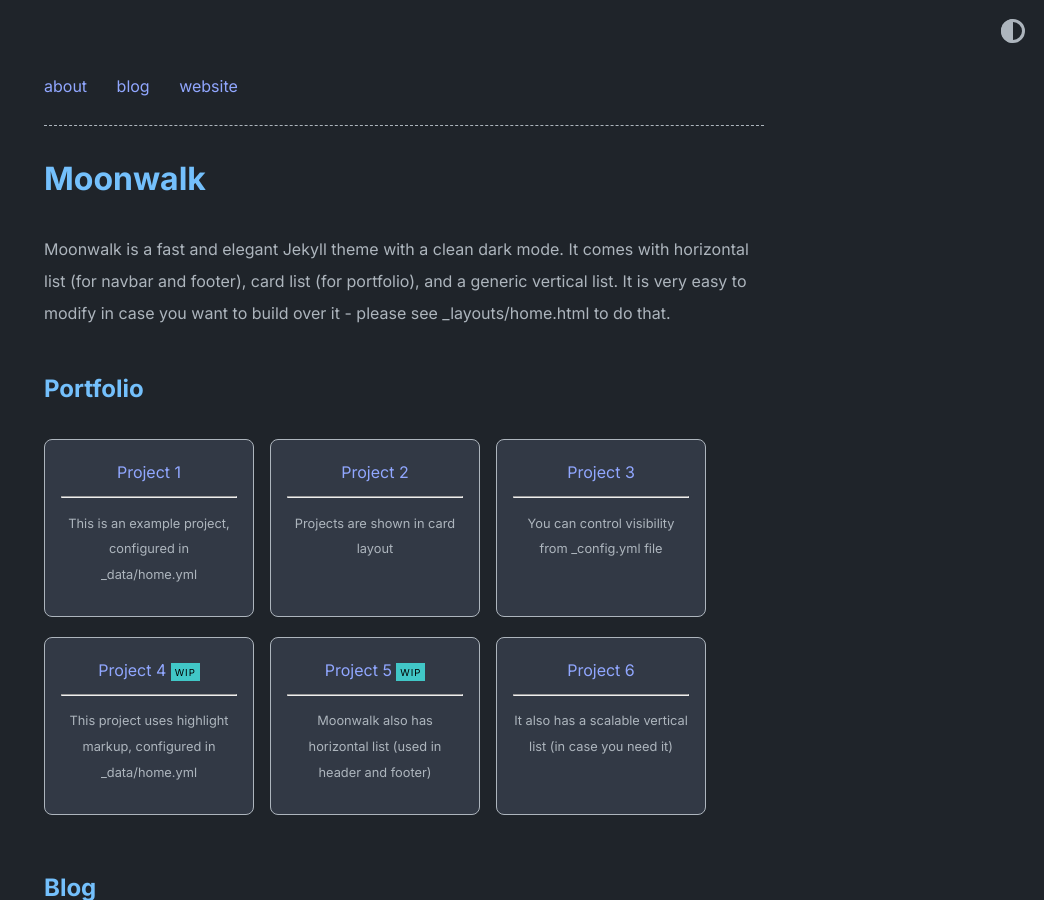
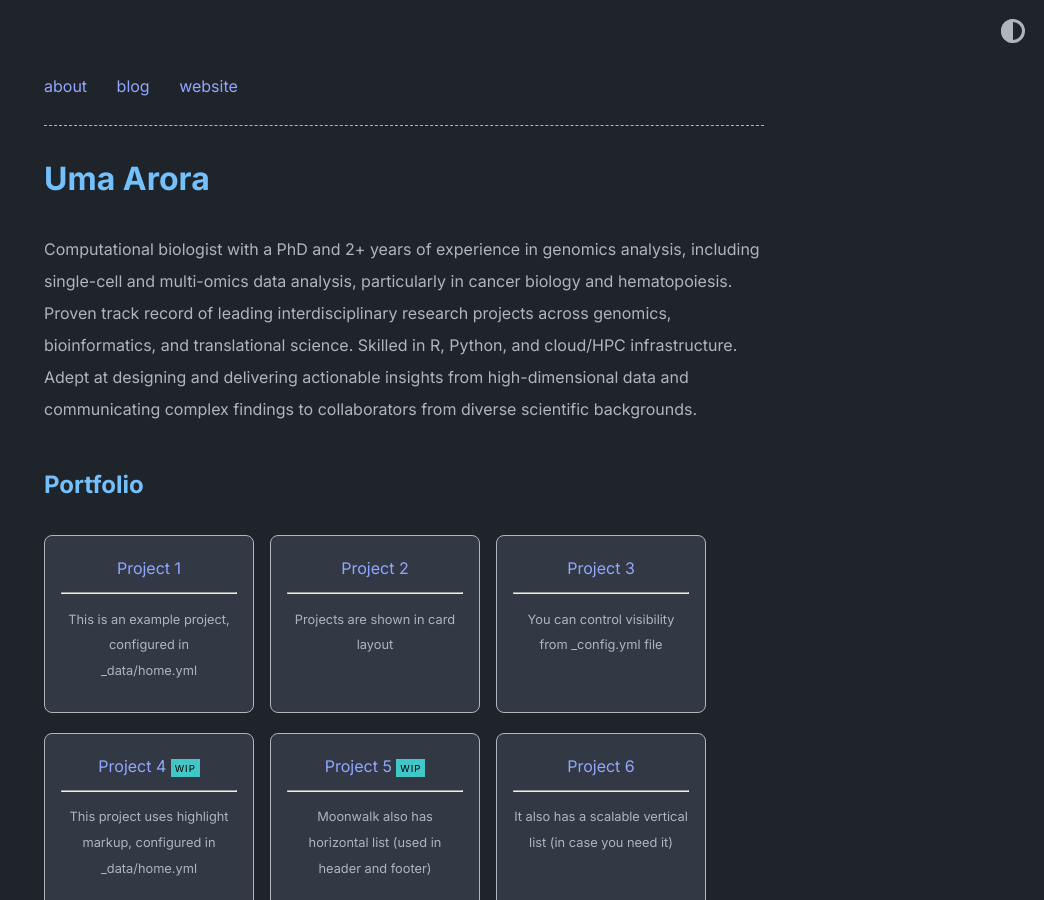
Before and after one commit to umaarora/umaarora.github.io, a Jekyll site: the page built from index.md, in a window 1280 px wide and 900 px high. Shown: the whole window, without its empty margins (236-1280 px from the left). Built offline with Jekyll 4.4.1, drawn with Linux system fonts in a browser that asks for light colours; some of the changed text lies outside the part shown.

Commit message:
change name and description of website

```diff
--- a/_config.yml
+++ b/_config.yml
@@ -1,8 +1,8 @@
-title: Moonwalk
-author: Abhinav Saxena
-url: https://www.abhinavsaxena.com/moonwalk # root address of the site
+title: Uma Arora
+author: Abhinav Saxena edited by Uma Arora
+url: https://umaarora.github.io/ # root address of the site
 description: > # description of the site (multiple lines allowed)
-  Moonwalk is a fast and elegant Jekyll theme with a clean dark mode. It comes with horizontal list (for navbar and footer), card list (for portfolio), and a generic vertical list. It is very easy to modify in case you want to build over it - please see _layouts/home.html to do that.
+  Computational biologist with a PhD and 2+ years of experience in genomics analysis, including single-cell and multi-omics data analysis, particularly in cancer biology and hematopoiesis. Proven track record of leading interdisciplinary research projects across genomics, bioinformatics, and translational science. Skilled in R, Python, and cloud/HPC infrastructure. Adept at designing and delivering actionable insights from high-dimensional data and communicating complex findings to collaborators from diverse scientific backgrounds.
 
 permalink: /:slug
 
```
